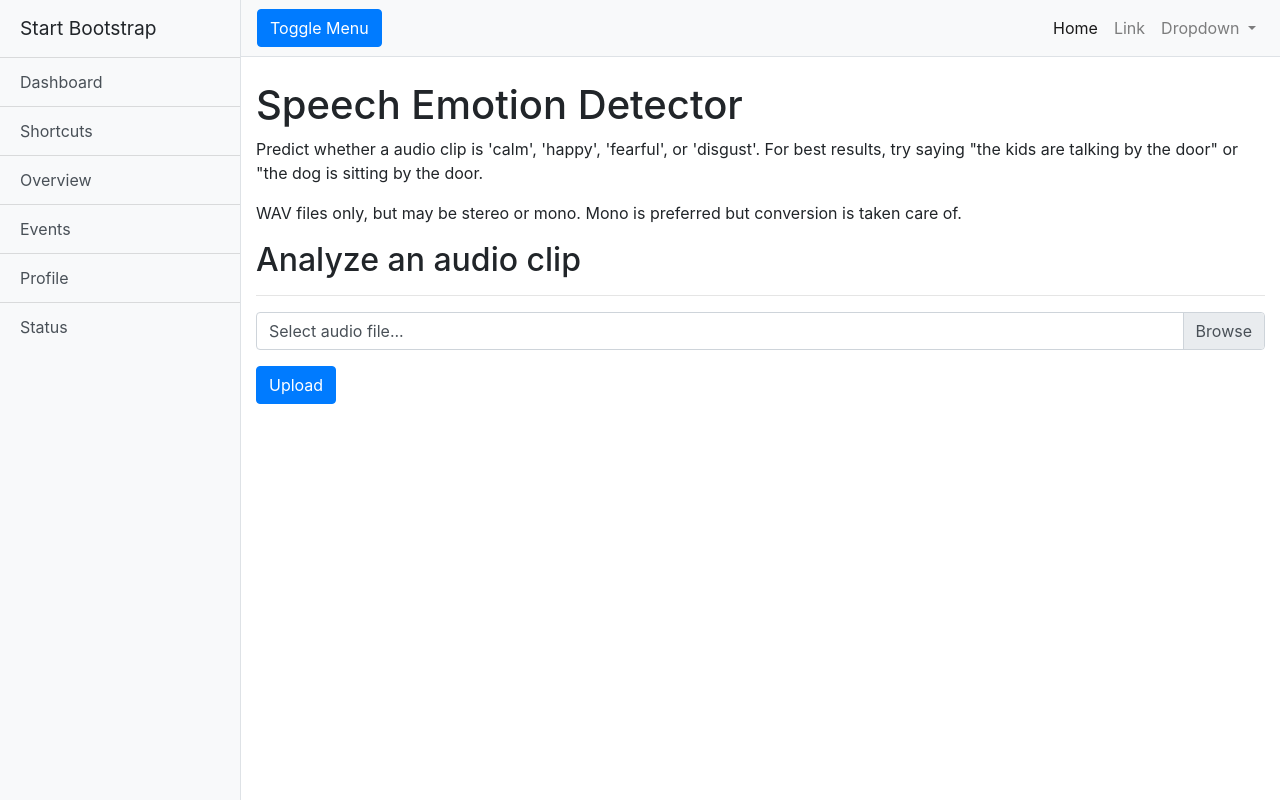
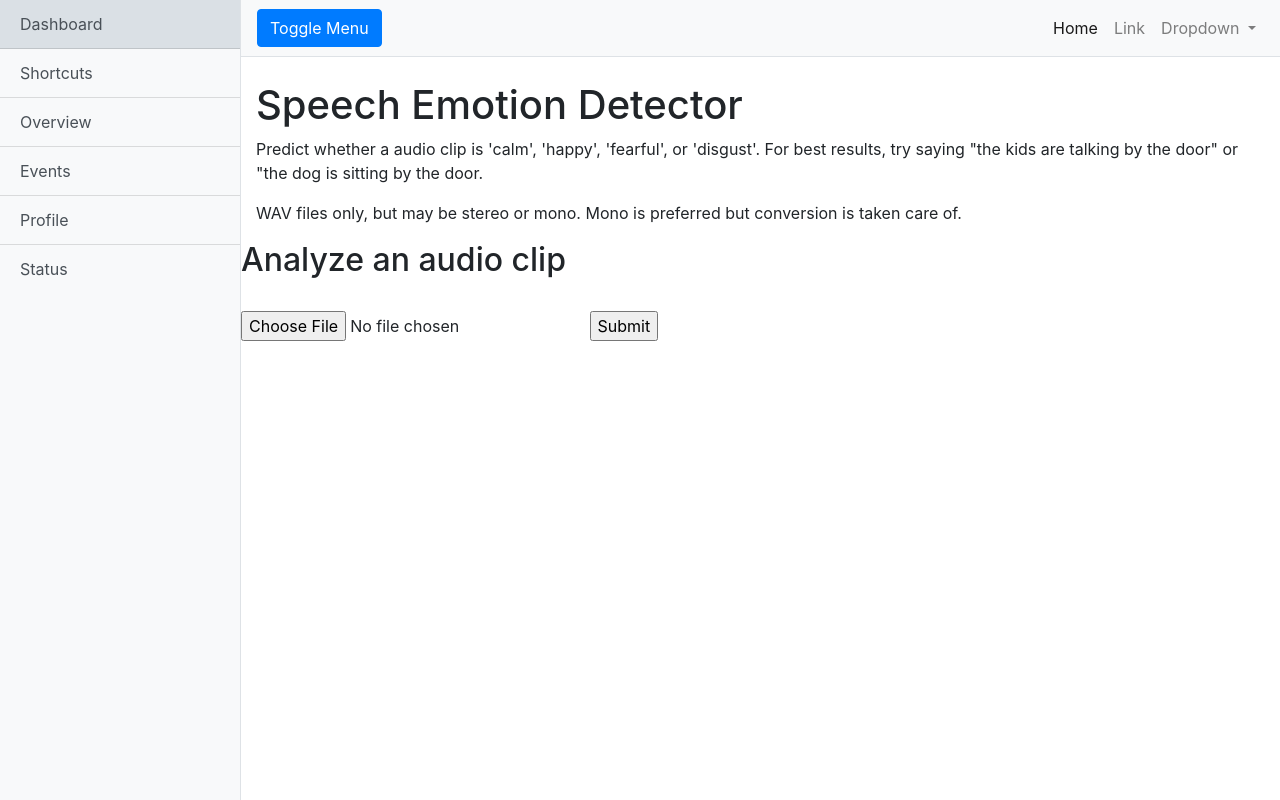
Before and after one commit to JonNData/speech-emotion, a FastAPI app: page / in a window 1280 px wide. Run offline with FastAPI, Linux system fonts and the light colour scheme; parts of the project's set-up code (start-up, migrations or seed data) failed here and were passed over; some libraries are stand-ins or nearby versions.

Commit message:
finishing touches, functional button

```diff
--- a/tutorial/templates/index.html
+++ b/tutorial/templates/index.html
@@ -2,7 +2,6 @@
 <html lang="en">
 
 <head>
-
   <meta charset="utf-8">
   <meta name="viewport" content="width=device-width, initial-scale=1, shrink-to-fit=no">
   <meta name="description" content="">
@@ -24,7 +23,6 @@
 
     <!-- Sidebar -->
     <div class="bg-light border-right" id="sidebar-wrapper">
-      <div class="sidebar-heading">Start Bootstrap </div>
       <div class="list-group list-group-flush">
         <a href="#" class="list-group-item list-group-item-action bg-light">Dashboard</a>
         <a href="#" class="list-group-item list-group-item-action bg-light">Shortcuts</a>
@@ -76,31 +74,17 @@
         <p>WAV files only, but may be stereo or mono. Mono is preferred but conversion is taken care of.</p>
       </div>
 
-    {% block content %}
-    <div class="container">
-        <div class="row">
-          <div class="col">
-
-            <h2>Analyze an audio clip</h2>
-            <hr>
-
-            <form action="/uploadfile/" method="POST" enctype="multipart/form-data">
-
-              <div class="form-group">
-                <div class="custom-file">
-                  <input type="file" class="custom-file-input" name="image" id="image">
-                  <label class="custom-file-label" for="image">Select audio file...</label>
-                </div>
-              </div>
-
-              <button type="submit" class="btn btn-primary">Upload</button>
-
-            </form>
-
-          </div>
-        </div>
-      </div>
-    {% endblock %}
+    {% block stuff %}
+    <body>
+      <h2>Analyze an audio clip</h2>
+      <br>
+      <form action = "/uploadfile/" method = "POST"
+         enctype = "multipart/form-data">
+         <input type = "file" name = "file" />
+         <input type = "submit"/>
+      </form>
+   </body>
+   {% endblock %}
     </div>
     <!-- /#page-content-wrapper -->
 
--- a/tutorial/views/main.py
+++ b/tutorial/views/main.py
@@ -75,7 +75,8 @@ async def create_upload_file(request: Request, file: UploadFile=File(...)):
         plt.savefig('tutorial/static/user_assets/harmonic.png')
 
         return {
-                 "prediction": str(prediction[0])
+                 "prediction": str(prediction[0]),
+                 "Please View the results at ": "/results"
                 }
 
 @app.get("/results", response_class=HTMLResponse)
```
Also changed, not shown: tutorial/static/user_assets/prediction.txt (+1 -1 lines), tutorial/static/user_assets/harmonic.png, tutorial/static/user_assets/spectrogram.png, 1 other file.
